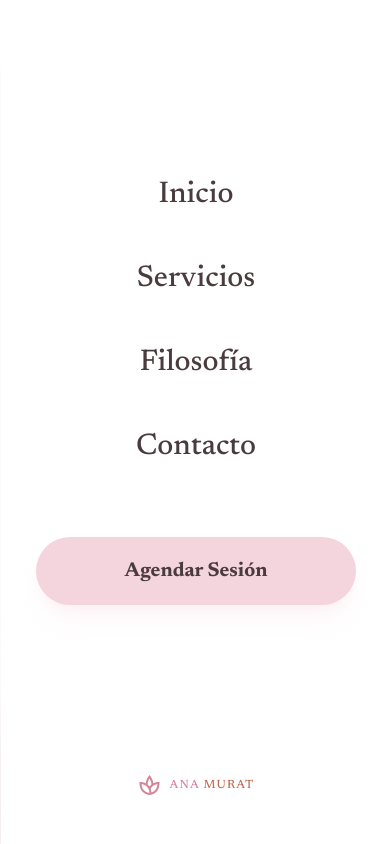
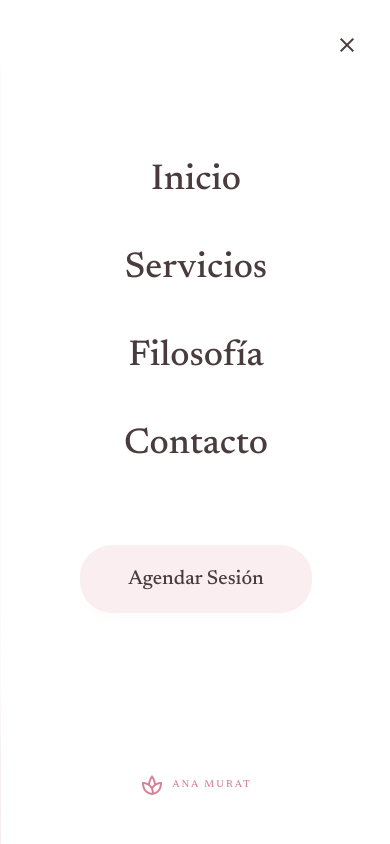
Before and after one commit to fmonfasani/AnaReiki, a Next.js app: page / in a window 390 px wide. Both pictures are taken after a click on the button "Toggle menu". Shown: the top 844 px of the page. Built offline with nearby package versions, Linux system fonts and the light colour scheme.

Commit message:
UI Fix: restored Navbar and applied exact mobile menu design from reference

```diff
--- a/src/components/Navbar.tsx
+++ b/src/components/Navbar.tsx
@@ -95,26 +95,32 @@ export default function Navbar() {
       <AnimatePresence>
         {isOpen && (
           <motion.div
-            initial={{ opacity: 0, scale: 1.1 }}
-            animate={{ opacity: 1, scale: 1 }}
-            exit={{ opacity: 0, scale: 1.1 }}
-            transition={{ duration: 0.2 }}
+            initial={{ opacity: 0 }}
+            animate={{ opacity: 1 }}
+            exit={{ opacity: 0 }}
             className="fixed inset-0 z-[9999] bg-white dark:bg-[#1b1214] md:hidden flex flex-col w-screen h-screen"
           >
-            <div className="flex flex-col items-center justify-center flex-grow gap-10 px-8">
-              <nav className="flex flex-col items-center gap-8 w-full">
+            {/* Close Button in Modal */}
+            <button
+              onClick={toggleMenu}
+              className="absolute top-4 right-4 p-4 text-text-main dark:text-white"
+            >
+              <span className="material-symbols-outlined text-3xl">close</span>
+            </button>
+
+            <div className="flex flex-col items-center justify-center flex-grow py-20 px-8">
+              <nav className="flex flex-col items-center gap-12 w-full">
                 {navLinks.map((link, i) => (
                   <motion.div
                     key={link.name}
-                    initial={{ opacity: 0, y: 20 }}
+                    initial={{ opacity: 0, y: 10 }}
                     animate={{ opacity: 1, y: 0 }}
                     transition={{ delay: i * 0.1 }}
-                    className="w-full text-center"
                   >
                     <Link
                       href={link.href}
                       onClick={() => setIsOpen(false)}
-                      className="font-display text-3xl font-medium text-text-main block py-2 hover:text-terracotta transition-colors"
+                      className="font-display text-4xl font-medium text-text-main dark:text-white hover:text-primary-dark transition-colors"
                     >
                       {link.name}
                     </Link>
@@ -122,17 +128,17 @@ export default function Navbar() {
                 ))}
 
                 <motion.div
-                  initial={{ opacity: 0, y: 20 }}
+                  initial={{ opacity: 0, y: 10 }}
                   animate={{ opacity: 1, y: 0 }}
                   transition={{ delay: 0.5 }}
-                  className="pt-8 w-full max-w-xs"
+                  className="mt-8"
                 >
                   <Link
                     href="https://calendly.com/murat-anaj"
                     target="_blank"
                     rel="noopener noreferrer"
                     onClick={() => setIsOpen(false)}
-                    className="bg-primary text-text-main px-8 py-5 rounded-full font-display font-bold text-xl shadow-xl shadow-primary/20 block text-center transform active:scale-95 transition-transform"
+                    className="bg-primary/40 dark:bg-primary-dark/20 text-text-main dark:text-white px-12 py-5 rounded-[2rem] font-display font-medium text-xl shadow-lg shadow-primary/5 block text-center transform active:scale-95 transition-transform"
                   >
                     Agendar Sesión
                   </Link>
@@ -140,19 +146,19 @@ export default function Navbar() {
               </nav>
             </div>
 
+            {/* Logo at bottom */}
             <motion.div
               initial={{ opacity: 0 }}
               animate={{ opacity: 1 }}
-              transition={{ delay: 0.7 }}
-              className="pb-12 flex flex-col items-center gap-4 text-text-light"
+              transition={{ delay: 0.6 }}
+              className="pb-12 flex flex-col items-center gap-2"
             >
               <div className="flex items-center gap-2">
-                <span className="material-symbols-outlined text-primary-dark">
+                <span className="material-symbols-outlined text-primary-dark text-xl">
                   spa
                 </span>
-                <span className="font-display font-medium tracking-widest text-xs uppercase">
-                  <span className="text-primary-dark">ANA</span>{" "}
-                  <span className="text-terracotta">MURAT</span>
+                <span className="font-display font-medium tracking-[0.2em] text-[10px] uppercase text-primary-dark">
+                  ANA MURAT
                 </span>
               </div>
             </motion.div>
```
